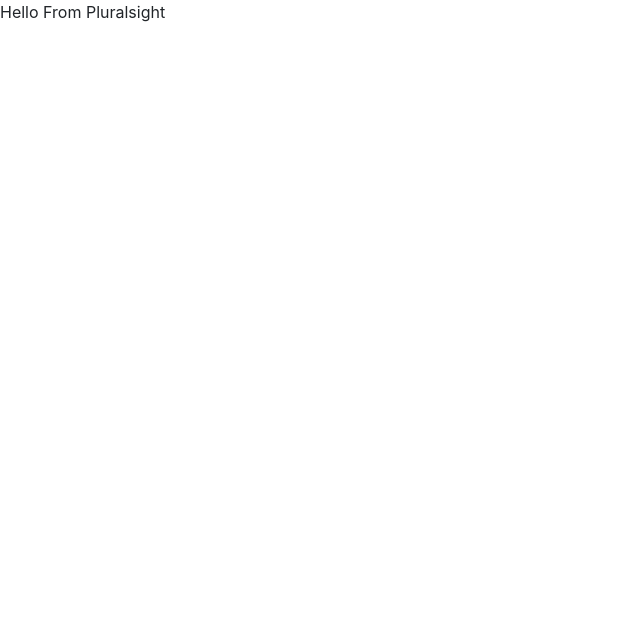
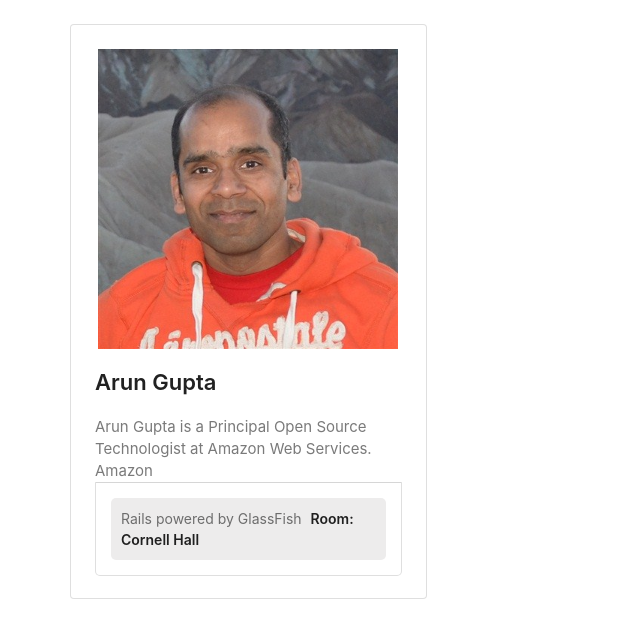
Before and after one commit to simonojok19/designing-react-component, a Next.js app: page / in a window 1280 px wide. Shown: the top 638 px of the page, without its empty margins (0-640 px from the left). Built offline with nearby package versions, Linux system fonts and the light colour scheme.

Commit message:
displaying one component well

```diff
--- a/pages/index.js
+++ b/pages/index.js
@@ -1,6 +1,37 @@
+import { data } from "../SpeakerData";
+
 const IndexPage = () => {
+    const {id, bio, first, last, favorite, twitterHandle, company, sessions} = data[0];
     return (
-        <div>Hello From Pluralsight</div>
+        <div className="container speakers-list">
+            <div className="row">
+                <div className="col-xs-12 col-sm-12 col-md-6 col-lg-4 col-sm-12 col-xs-12">
+                    <div className="card card-height p-4 mt-4">
+                        <div className="speaker-img d-flex flex-row justify-content-center align-items-center h-300">
+                            <img className="contain-fit"
+                                 src={`/images/speaker-${id}.jpg`}
+                                 width="300"
+                                 alt={`${first} ${last}`}/>
+                        </div>
+                        <div className="speaker-info">
+                            <div className="d-flex justify-content-between mb-3">
+                                <h3 className="text-truncate w-200">
+                                    {first} {last}
+                                </h3>
+                            </div>
+                            <div>
+                                <p>{bio} {company} {favorite}</p>
+                            </div>
+                        </div>
+                        <div className="sessionBox card h-250">
+                            <span className="session w-100">
+                                {sessions[0].title} <strong>Room: {sessions[0].room.name}</strong>
+                            </span>
+                        </div>
+                    </div>
+                </div>
+            </div>
+        </div>
     );
 }
 
```
